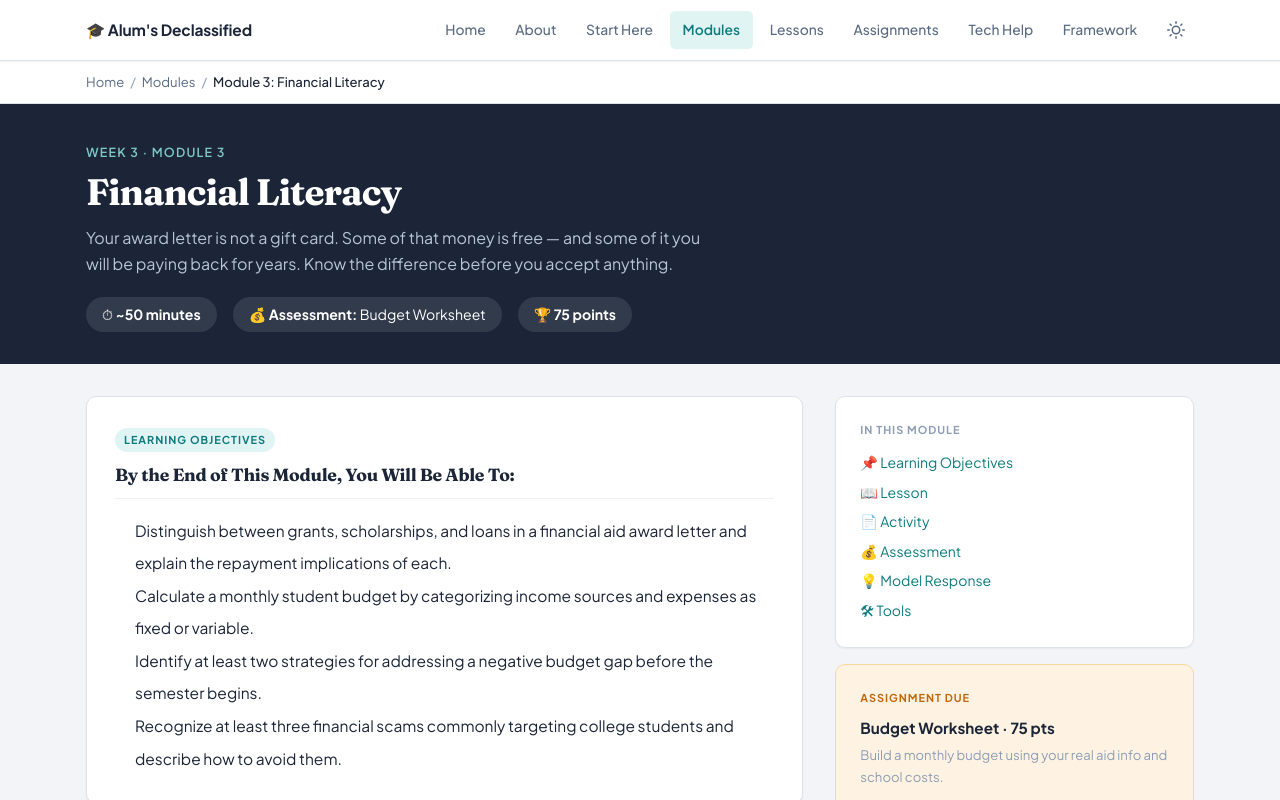
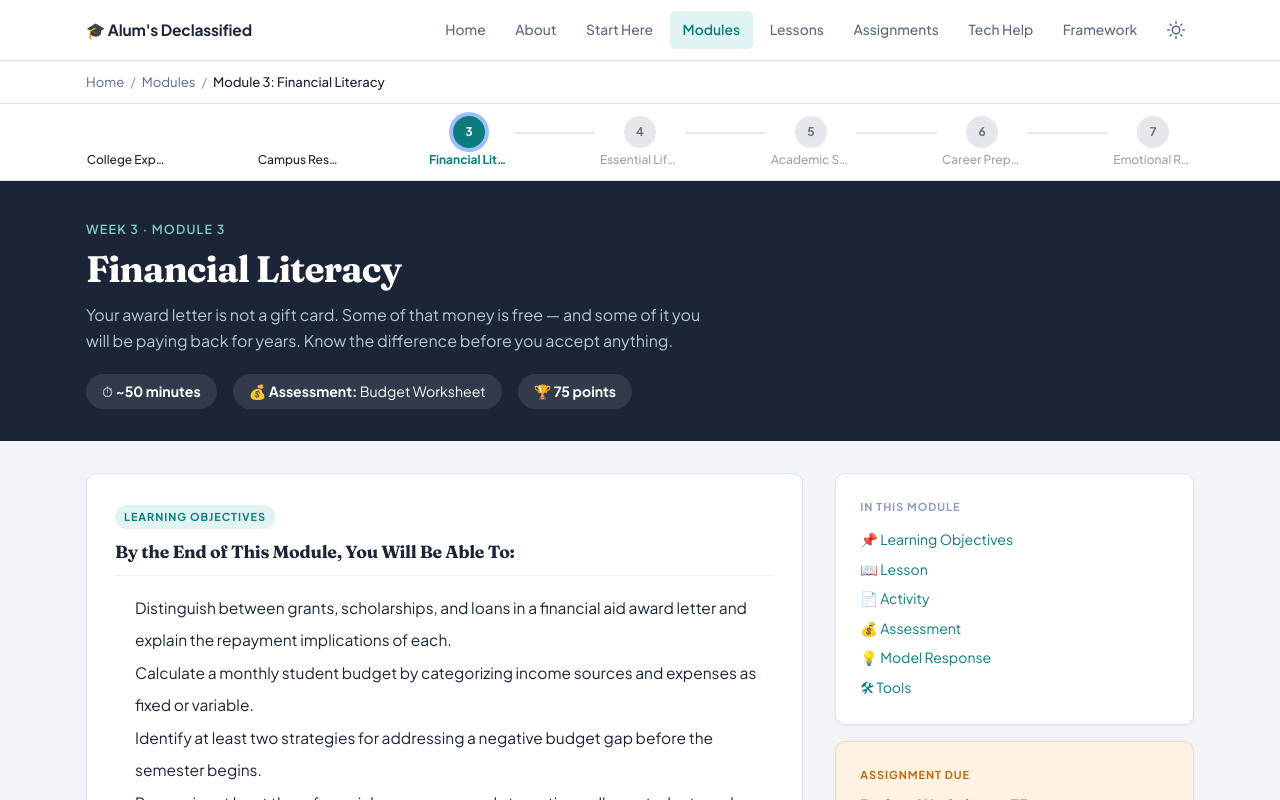
Before and after one commit to khat713/alums-declassified, a Next.js app: page /module-3 in a window 1280 px wide. Shown: the top 800 px of the page. Built offline with nearby package versions, Linux system fonts and the light colour scheme.

Commit message:
progress stepper on all module pages

```diff
--- a/app/module-1/page.tsx
+++ b/app/module-1/page.tsx
@@ -1,5 +1,6 @@
 import type { Metadata } from "next";
 import Link from "next/link";
+import { ModuleStepper } from "@/components/ModuleStepper";
 
 export const metadata: Metadata = {
   title: "Module 1: College Expectations | Alum's Declassified",
@@ -17,6 +18,8 @@ export default function Module1Page() {
           <span className="text-[#1b2537] dark:text-[#e2e8f0] font-medium">Module 1: College Expectations</span>
         </div>
       </div>
+
+      <ModuleStepper currentStep={1} />
 
       <section className="bg-white dark:bg-[#1e293b] border-b border-[#dde2eb] dark:border-[#334155] py-9 pb-7">
         <div className="container mx-auto px-4">
--- a/app/module-2/page.tsx
+++ b/app/module-2/page.tsx
@@ -1,5 +1,6 @@
 import type { Metadata } from "next";
 import Link from "next/link";
+import { ModuleStepper } from "@/components/ModuleStepper";
 
 export const metadata: Metadata = {
   title: "Module 2: Campus Resources | Alum's Declassified",
@@ -17,6 +18,8 @@ export default function Module2Page() {
           <span className="text-[#1b2537] dark:text-[#e2e8f0] font-medium">Module 2: Campus Resources</span>
         </div>
       </div>
+
+      <ModuleStepper currentStep={2} />
 
       <section className="bg-white dark:bg-[#1e293b] border-b border-[#dde2eb] dark:border-[#334155] py-9 pb-7">
         <div className="container mx-auto px-4">
--- a/app/module-3/page.tsx
+++ b/app/module-3/page.tsx
@@ -1,6 +1,7 @@
 import type { Metadata } from "next";
 import Breadcrumb from "@/components/Breadcrumb";
 import Link from "next/link";
+import { ModuleStepper } from "@/components/ModuleStepper";
 
 export const metadata: Metadata = {
   title: "Module 3: Financial Literacy | Alum's Declassified",
@@ -16,6 +17,8 @@ export default function Module3Page() {
           { label: "Module 3: Financial Literacy" },
         ]}
       />
+
+      <ModuleStepper currentStep={3} />
 
       <section className="bg-[#1b2537] text-white py-[38px] pb-8">
         <div className="container mx-auto px-4">
--- a/app/module-4/page.tsx
+++ b/app/module-4/page.tsx
@@ -1,6 +1,7 @@
 import type { Metadata } from "next";
 import Breadcrumb from "@/components/Breadcrumb";
 import Link from "next/link";
+import { ModuleStepper } from "@/components/ModuleStepper";
 
 export const metadata: Metadata = {
   title: "Module 4: Essential Life Skills | Alum's Declassified",
@@ -16,6 +17,8 @@ export default function Module4Page() {
           { label: "Module 4: Essential Life Skills" },
         ]}
       />
+
+      <ModuleStepper currentStep={4} />
 
       <section className="bg-[#1b2537] text-white py-[38px] pb-8">
         <div className="container mx-auto px-4">
--- a/app/module-5/page.tsx
+++ b/app/module-5/page.tsx
@@ -1,6 +1,7 @@
 import type { Metadata } from "next";
 import Breadcrumb from "@/components/Breadcrumb";
 import Link from "next/link";
+import { ModuleStepper } from "@/components/ModuleStepper";
 
 export const metadata: Metadata = {
   title: "Module 5: Academic Success | Alum's Declassified",
@@ -16,6 +17,8 @@ export default function Module5Page() {
           { label: "Module 5: Academic Success" },
         ]}
       />
+
+      <ModuleStepper currentStep={5} />
 
       <section className="bg-[#1b2537] text-white py-[38px] pb-8">
         <div className="container mx-auto px-4">
--- a/app/module-6/page.tsx
+++ b/app/module-6/page.tsx
@@ -1,6 +1,7 @@
 import type { Metadata } from "next";
 import Breadcrumb from "@/components/Breadcrumb";
 import Link from "next/link";
+import { ModuleStepper } from "@/components/ModuleStepper";
 
 export const metadata: Metadata = {
   title: "Module 6: Career Preparation | Alum's Declassified",
@@ -16,6 +17,8 @@ export default function Module6Page() {
           { label: "Module 6: Career Preparation" },
         ]}
       />
+
+      <ModuleStepper currentStep={6} />
 
       <section className="bg-[#1b2537] text-white py-[38px] pb-8">
         <div className="container mx-auto px-4">
--- a/app/module-7/page.tsx
+++ b/app/module-7/page.tsx
@@ -1,6 +1,7 @@
 import type { Metadata } from "next";
 import Breadcrumb from "@/components/Breadcrumb";
 import Link from "next/link";
+import { ModuleStepper } from "@/components/ModuleStepper";
 
 export const metadata: Metadata = {
   title: "Module 7: Emotional Resilience | Alum's Declassified",
@@ -16,6 +17,8 @@ export default function Module7Page() {
           { label: "Module 7: Emotional Resilience" },
         ]}
       />
+
+      <ModuleStepper currentStep={7} />
 
       <section className="bg-[#1b2537] text-white py-[38px] pb-8">
         <div className="container mx-auto px-4">
--- /dev/null
+++ b/components/ModuleStepper.tsx
@@ -0,0 +1,39 @@
+'use client';
+import * as React from 'react';
+import { useRouter } from 'next/navigation';
+import { Stepper, StepperItem, StepperIndicator, StepperSeparator, StepperTitle } from '@/components/ui/stepper';
+
+const steps = [
+  { step: 1, title: "College Expectations", href: "/module-1" },
+  { step: 2, title: "Campus Resources", href: "/module-2" },
+  { step: 3, title: "Financial Literacy", href: "/module-3" },
+  { step: 4, title: "Essential Life Skills", href: "/module-4" },
+  { step: 5, title: "Academic Success", href: "/module-5" },
+  { step: 6, title: "Career Preparation", href: "/module-6" },
+  { step: 7, title: "Emotional Resilience", href: "/module-7" },
+];
+
+export function ModuleStepper({ currentStep }: { currentStep: number }) {
+  const router = useRouter();
+  return (
+    <div className="w-full bg-white dark:bg-[#1e293b] border-b border-[#dde2eb] dark:border-[#334155] px-4 py-3">
+      <div className="container mx-auto">
+        <Stepper value={currentStep}>
+          <div className="flex items-start w-full">
+            {steps.map((s, index) => (
+              <React.Fragment key={s.step}>
+                <StepperItem step={s.step} className="flex flex-col items-center cursor-pointer" onClick={() => router.push(s.href)}>
+                  <StepperIndicator>{s.step}</StepperIndicator>
+                  <StepperTitle className="hidden md:block max-w-[80px] truncate">{s.title}</StepperTitle>
+                </StepperItem>
+                {index < steps.length - 1 && (
+                  <StepperSeparator className={currentStep > s.step ? 'bg-teal-600' : 'bg-gray-200 dark:bg-gray-700'} />
+                )}
+              </React.Fragment>
+            ))}
+          </div>
+        </Stepper>
+      </div>
+    </div>
+  );
+}
--- /dev/null
+++ b/components/ui/stepper.tsx
@@ -0,0 +1,107 @@
+'use client';
+import * as React from 'react';
+import { createContext, useContext } from 'react';
+import { cn } from '@/lib/utils';
+
+type StepperOrientation = 'horizontal' | 'vertical';
+type StepState = 'active' | 'completed' | 'inactive' | 'loading';
+
+interface StepperContextValue {
+  activeStep: number;
+  setActiveStep: (step: number) => void;
+  orientation: StepperOrientation;
+}
+
+interface StepItemContextValue {
+  step: number;
+  state: StepState;
+  isDisabled: boolean;
+}
+
+const StepperContext = createContext<StepperContextValue | undefined>(undefined);
+const StepItemContext = createContext<StepItemContextValue | undefined>(undefined);
+
+function useStepper() {
+  const ctx = useContext(StepperContext);
+  if (!ctx) throw new Error('useStepper must be used within a Stepper');
+  return ctx;
+}
+
+function useStepItem() {
+  const ctx = useContext(StepItemContext);
+  if (!ctx) throw new Error('useStepItem must be used within a StepperItem');
+  return ctx;
+}
+
+interface StepperProps extends React.HTMLAttributes<HTMLDivElement> {
+  value: number;
+  onValueChange?: (value: number) => void;
+  orientation?: StepperOrientation;
+}
+
+function Stepper({ value, onValueChange, orientation = 'horizontal', className, children, ...props }: StepperProps) {
+  const setActiveStep = (step: number) => { onValueChange?.(step); };
+  return (
+    <StepperContext.Provider value={{ activeStep: value, setActiveStep, orientation }}>
+      <div role="tablist" aria-orientation={orientation} className={cn('w-full', className)} {...props}>
+        {children}
+      </div>
+    </StepperContext.Provider>
+  );
+}
+
+interface StepperItemProps extends React.HTMLAttributes<HTMLDivElement> {
+  step: number;
+  completed?: boolean;
+  disabled?: boolean;
+}
+
+function StepperItem({ step, completed = false, disabled = false, className, children, ...props }: StepperItemProps) {
+  const { activeStep } = useStepper();
+  const state: StepState = completed || step < activeStep ? 'completed' : activeStep === step ? 'active' : 'inactive';
+  return (
+    <StepItemContext.Provider value={{ step, state, isDisabled: disabled }}>
+      <div className={cn('group/step flex items-center justify-center flex-1', className)} data-state={state} {...props}>
+        {children}
+      </div>
+    </StepItemContext.Provider>
+  );
+}
+
+function StepperIndicator({ children, className }: React.ComponentProps<'div'>) {
+  const { state } = useStepItem();
+  return (
+    <div className={cn(
+      'relative flex items-center justify-center size-8 shrink-0 rounded-full text-xs font-bold transition-all duration-300',
+      state === 'completed' && 'bg-teal-600 text-white',
+      state === 'active' && 'bg-[#0d7c7e] text-white ring-4 ring-teal-200',
+      state === 'inactive' && 'bg-gray-200 text-gray-500 dark:bg-gray-700 dark:text-gray-400',
+      className
+    )}>
+      {state === 'completed' ? '✓' : children}
+    </div>
+  );
+}
+
+function StepperSeparator({ className }: React.ComponentProps<'div'>) {
+  return (
+    <div className={cn('h-0.5 flex-1 mx-1 rounded-full bg-gray-200 dark:bg-gray-700 mt-4', className)} />
+  );
+}
+
+function StepperTitle({ children, className }: React.ComponentProps<'p'>) {
+  const { state } = useStepItem();
+  return (
+    <p className={cn(
+      'text-xs font-medium mt-1 text-center transition-colors duration-300',
+      state === 'active' && 'text-[#0d7c7e] font-bold',
+      state === 'completed' && 'text-teal-600',
+      state === 'inactive' && 'text-gray-400',
+      className
+    )}>
+      {children}
+    </p>
+  );
+}
+
+export { Stepper, StepperItem, StepperIndicator, StepperSeparator, StepperTitle, useStepper, useStepItem };
```
Also changed, not shown: 1 other file (tests, documents, lock files or other folders).
